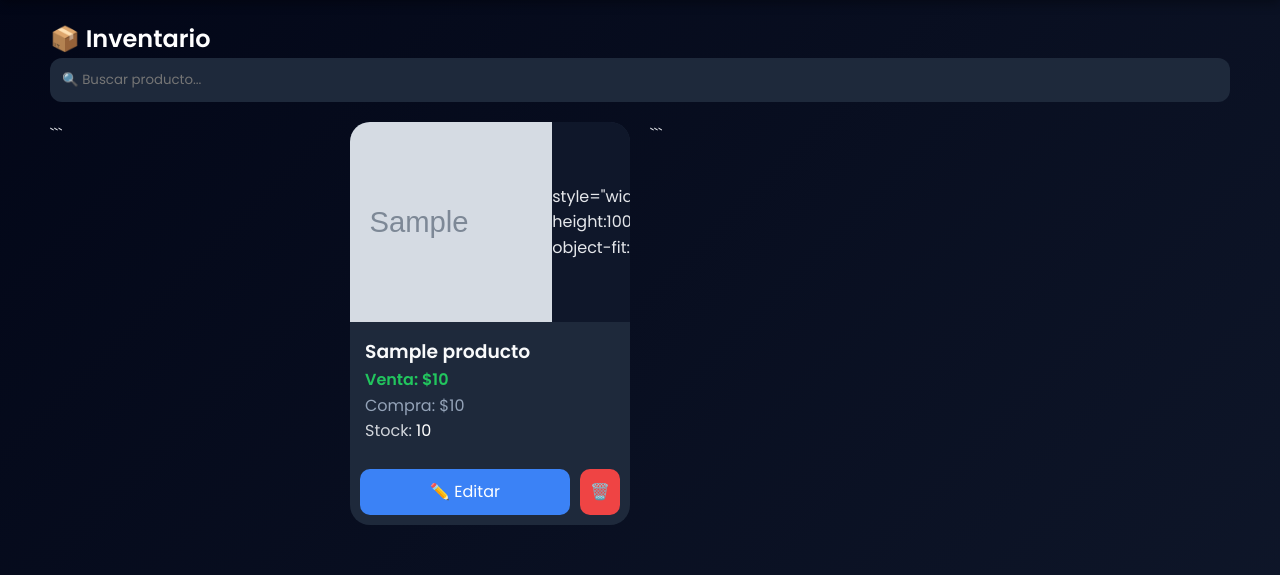
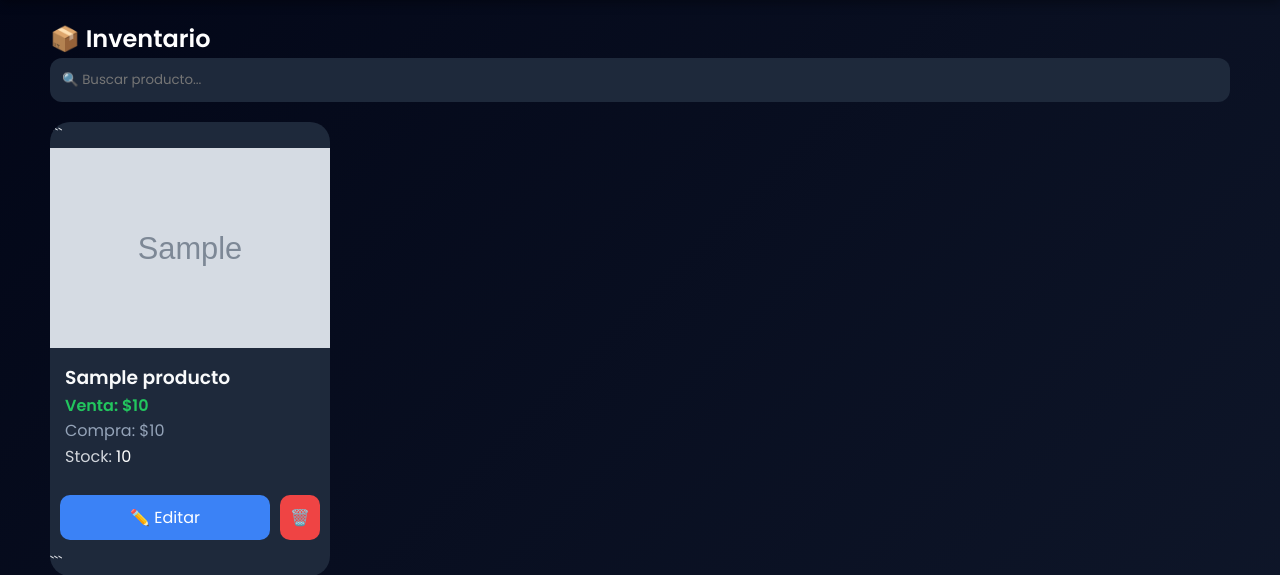
Before and after one commit to carlosarturoyepescelon11-boop/Yepesstore, a Flask app: template templates/index.html in a window 1280 px wide. Shown: the part 59-634 px from the top of the page. Run offline with Flask 3, Linux system fonts and the light colour scheme; the template is opened without the code that fills it: most values are stand-ins (such as "Sample title", 1, 10 or a date in 2020); grey boxes marked "Sample" are stand-in pictures; some libraries are stand-ins or nearby versions.

Commit message:
Update index.html

````diff
--- a/templates/index.html
+++ b/templates/index.html
@@ -13,15 +13,15 @@
 
 <div style="display:grid; grid-template-columns:repeat(auto-fill,minmax(250px,1fr)); gap:20px;">
 
-```
 {% for p in productos %}
+
 <div style="background:#1e293b; border-radius:20px; overflow:hidden;">
 
+```
 <!-- IMAGEN -->
 <div style="height:200px; background:#0f172a; display:flex; align-items:center; justify-content:center;">
     {% if p["imagen"] %}
         <img src="{{ p['imagen'] }}" style="width:100%; height:100%; object-fit:cover;">
-                 style="width:100%; height:100%; object-fit:cover;">
     {% else %}
         <div style="color:#64748b;">📸 Sin foto</div>
     {% endif %}
@@ -61,10 +61,10 @@
        🗑️
     </a>
 </div>
+```
 
 </div>
 {% endfor %}
-```
 
 </div>
 
````
Lines whose indentation alone changed are shown as unchanged.
